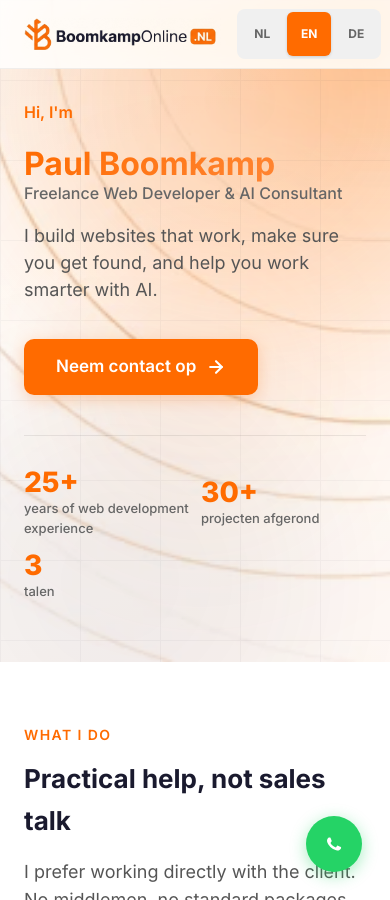
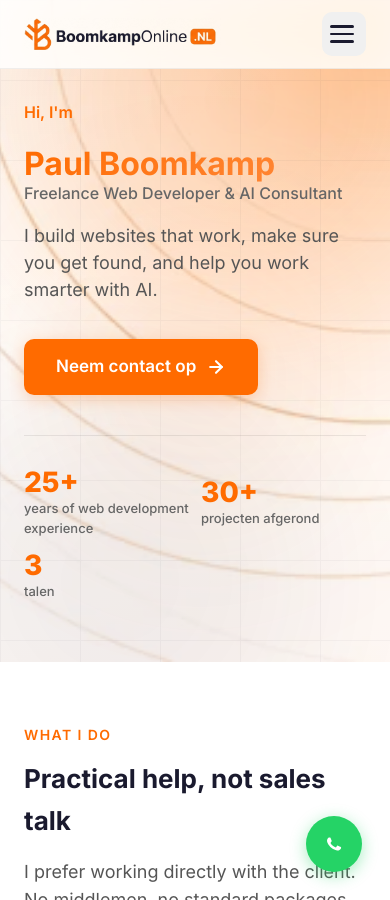
Before and after one commit to paulnl/boomkamponline.nl, a Jekyll site: the page index.html, which Jekyll copies as it is, in a window 390 px wide and 900 px high. Built offline with Jekyll 4.4.1, drawn with Linux system fonts in a browser that asks for light colours.

Commit message:
Mobiele header fix: lang-switcher verplaatst naar hamburgermenu
- Taalwissel verplaatst van header naar mobiele navigatiedrawer
- Header lang-switcher verborgen op mobiel (max-width: 768px)
- Mobiele lang-switcher in nav met gecentreerde knoppen (52x44px)
- Hamburger prominenter: grijze achtergrond, 44x44px, donker bij open
- closeNav functie toegevoegd, sluit menu ook bij taalwissel
- Nav links groter en beter leesbaar op mobiel

```diff
--- a/index.html
+++ b/index.html
@@ -1271,6 +1271,55 @@
       min-width: 44px;
       min-height: 44px;
     }
+
+    /* ===== MOBILE LANG SWITCHER IN NAV ===== */
+    .lang-switcher--mobile { display: none; }
+
+    @media (max-width: 768px) {
+      .lang-switcher--mobile {
+        display: flex;
+        justify-content: center;
+        gap: 6px;
+        padding: 16px 0 4px;
+        margin-top: 12px;
+        border-top: 1px solid #eee;
+        width: 100%;
+        background: transparent;
+        border-radius: 0;
+      }
+      .lang-switcher--mobile .lang-btn {
+        width: 52px;
+        height: 44px;
+        font-size: 0.8125rem;
+      }
+      .header .lang-switcher:not(.lang-switcher--mobile) {
+        display: none;
+      }
+      /* Hamburger prominenter op mobiel */
+      .hamburger {
+        background: #f0f0f0;
+        border-radius: 10px;
+        padding: 8px;
+        width: 44px;
+        height: 44px;
+        margin-left: 4px;
+      }
+      .hamburger.open {
+        background: #1A1A2E;
+      }
+      .hamburger.open span {
+        background: #fff;
+      }
+      /* Mobiele nav beter leesbaar */
+      .nav a {
+        font-size: 1.0625rem;
+        padding: 14px 16px;
+      }
+      .nav-cta {
+        margin-top: 8px;
+        padding: 14px 20px !important;
+      }
+    }
   </style>
   <script src="main.js" defer></script>
 </head>
@@ -1287,6 +1336,11 @@
         <a href="#over-mij" data-i18n="nav.over">Over mij</a>
         <a href="/blog/" class="blog-link" data-i18n="nav.blog">Blog</a>
         <a href="#contact" class="nav-cta" data-i18n="nav.contact">Contact</a>
+        <div class="lang-switcher lang-switcher--mobile">
+          <button class="lang-btn" data-lang="nl" aria-label="Nederlands" title="Nederlands">NL</button>
+          <button class="lang-btn" data-lang="en" aria-label="English" title="English">EN</button>
+          <button class="lang-btn" data-lang="de" aria-label="Deutsch" title="Deutsch">DE</button>
+        </div>
       </nav>
       <div class="lang-switcher">
         <button class="lang-btn" data-lang="nl" aria-label="Nederlands" title="Nederlands" onclick="switchLang('nl')">NL</button>
--- a/main.js
+++ b/main.js
@@ -288,13 +288,17 @@
         hamburger.setAttribute('aria-label', label || (open ? 'Menu sluiten' : 'Menu openen'));
       });
 
-      document.querySelectorAll('#main-nav a').forEach(function (link) {
-        link.addEventListener('click', function () {
-          nav.classList.remove('open');
-          hamburger.classList.remove('open');
-          hamburger.setAttribute('aria-expanded', 'false');
-          var label = contentData ? getNested(contentData[currentLang], 'hamburger.open') : '';
-          hamburger.setAttribute('aria-label', label || 'Menu openen');
+      function closeNav() {
+        nav.classList.remove('open');
+        hamburger.classList.remove('open');
+        hamburger.setAttribute('aria-expanded', 'false');
+        var label = contentData ? getNested(contentData[currentLang], 'hamburger.open') : '';
+        hamburger.setAttribute('aria-label', label || 'Menu openen');
+      }
+
+      document.querySelectorAll('#main-nav a, #main-nav .lang-btn').forEach(function (el) {
+        el.addEventListener('click', function () {
+          closeNav();
         });
       });
     }
```
